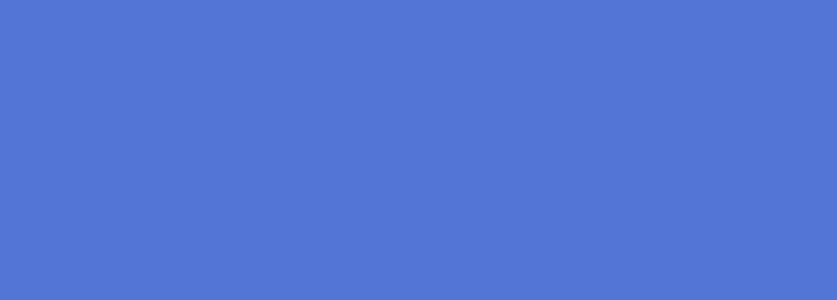
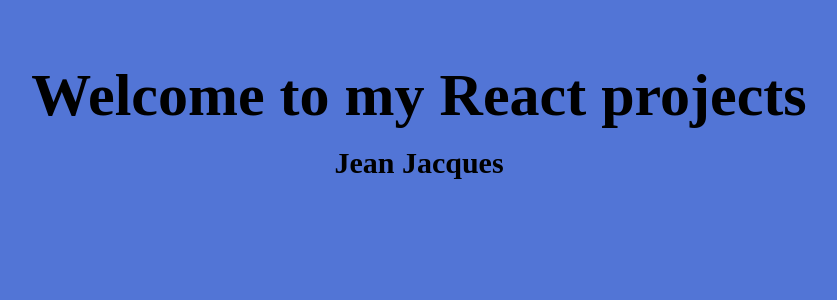
Before and after one commit to FPDPanda/react-apps, a React (Create React App) app: page /#/home in a window 1280 px wide. Shown: the top 300 px of the page, without its empty margins (221-1058 px from the left). Built offline with nearby package versions, Linux system fonts and the light colour scheme.

Commit message:
[Creating] Component - Header

```diff
--- /dev/null
+++ b/src/components/Header.css
@@ -0,0 +1,19 @@
+header {
+  height: 30vh;
+  width: 100vw;
+  padding: 2rem;
+
+  display: flex;
+  flex-direction: column;
+  align-items: center;
+  justify-content: center;
+}
+
+#welcome {
+  font-size: min(60px, 10vw);
+}
+
+#credits {
+  margin-top: 1rem;
+  font-size: min(30px, 5vw);
+}
--- /dev/null
+++ b/src/components/Header.js
@@ -0,0 +1,15 @@
+import React from 'react'
+
+// CSS
+import './Header.css'
+
+function Header() {
+    return (
+        <header>
+            <h2 id="welcome">Welcome to my React projects</h2>
+            <h2 id="credits">Jean Jacques</h2>
+        </header>
+    )
+}
+
+export default Header
--- a/src/main components/Home.js
+++ b/src/main components/Home.js
@@ -1,10 +1,12 @@
 import React from 'react'
 
 // Components
+import Header from '../components/Header'
 
 function Home() {
     return (
         <>
+            <Header />
         </>
     )
 }
```
